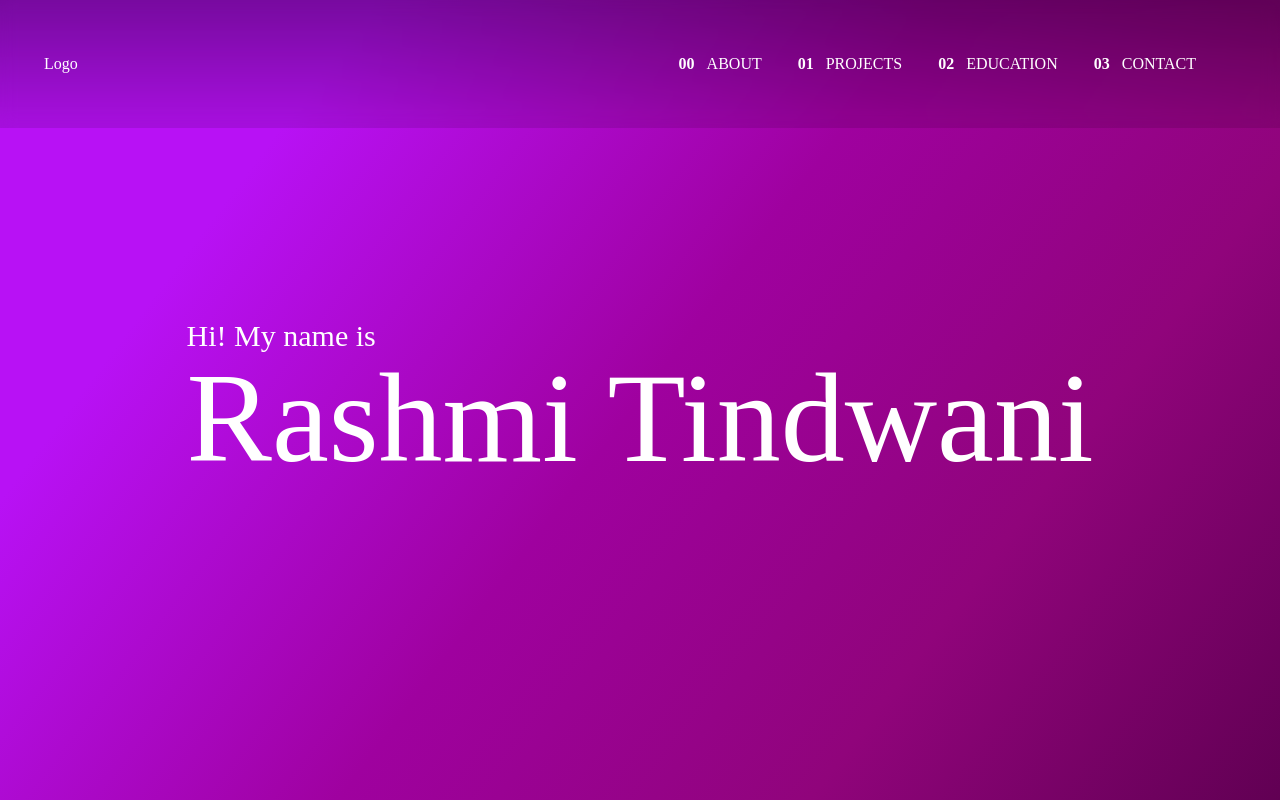
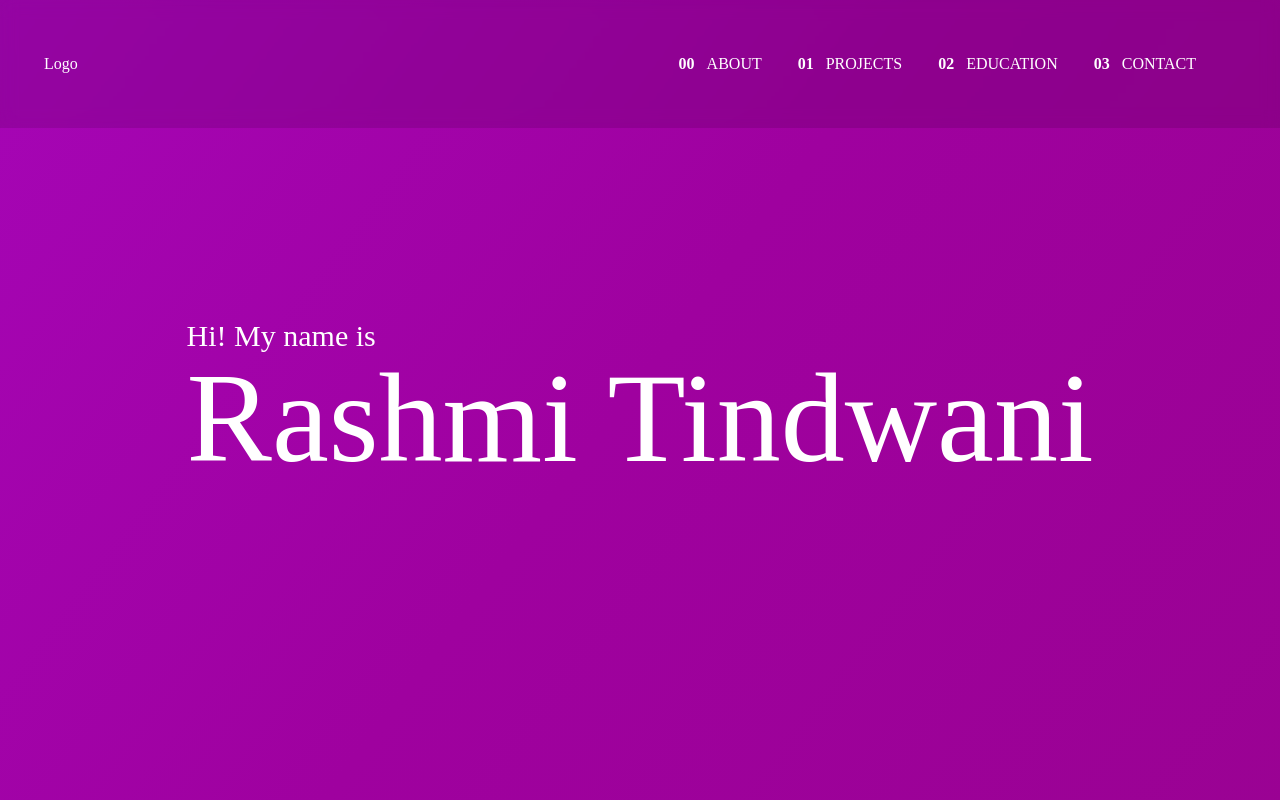
Before and after one commit to surya-vikram/surya-vikram.github.io, a React (Vite) app: page / in a window 1280 px wide. Shown: the top 800 px of the page. Built offline with nearby package versions, Linux system fonts and the light colour scheme; a web font is replaced by a local one.

Commit message:
more changes

```diff
--- a/src/components/Contact.jsx
+++ b/src/components/Contact.jsx
@@ -13,19 +13,19 @@ function Contact() {
         </h1>
         <FadeInSection>
           <ul className="contact-icons py-16 flex justify-evenly sm:gap-14 gap-5 text-5xl">
-            <li className="hover:-translate-y-4 transition-all duration-300 hover:shadow-xl rounded-full hover:shadow-gray-900">
+            <li className="hover:-translate-y-4 transition-all duration-500 hover:shadow-xl rounded-full hover:shadow-gray-900">
               <FaGithub></FaGithub>
             </li>
 
-            <li className="hover:-translate-y-4 transition-all duration-300 hover:shadow-xl rounded-full hover:shadow-gray-900">
+            <li className="hover:-translate-y-4 transition-all duration-500 hover:shadow-xl rounded-full hover:shadow-gray-900">
               <SiLeetcode></SiLeetcode>
             </li>
 
-            <li className="hover:-translate-y-4 transition-all duration-300 hover:shadow-xl rounded-full hover:shadow-gray-900">
+            <li className="hover:-translate-y-4 transition-all duration-500 hover:shadow-xl rounded-full hover:shadow-gray-900">
               <MdAlternateEmail></MdAlternateEmail>
             </li>
 
-            <li className="hover:-translate-y-4 transition-all duration-300 hover:shadow-xl rounded-md hover:shadow-gray-900">
+            <li className="hover:-translate-y-4 transition-all duration-500 hover:shadow-xl rounded-md hover:shadow-gray-900">
               <FaLinkedin></FaLinkedin>
             </li>
           </ul>
--- a/src/index.scss
+++ b/src/index.scss
@@ -51,11 +51,10 @@ body {
   font-family: "Alatsi";
   font-weight: 200;
   font-style: normal;
-  background-size: 300%;
-  animation: bg-animation 10s infinite;
+  background-size: 300% 300%;
   background-color: purple;
-  background-image: var(--gradient-section-1), var(--gradient-body);
-  background-attachment: fixed;
+  animation: bg-animation 20s infinite;
+  background-image: var(--gradient-section-1), var(--gradient-body)
 
 }
 
```
